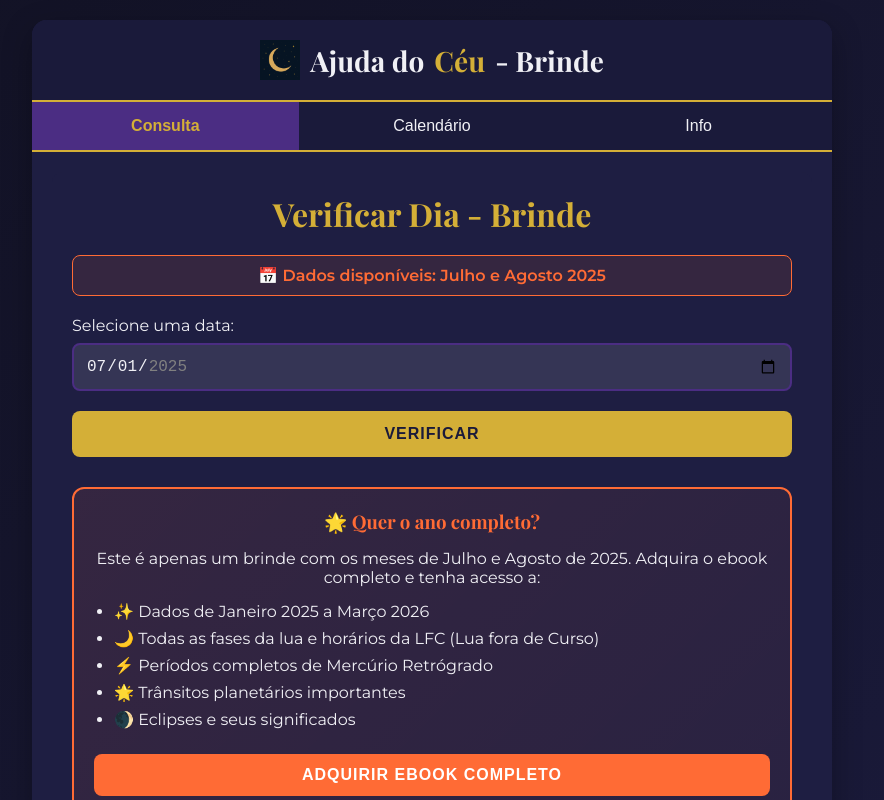
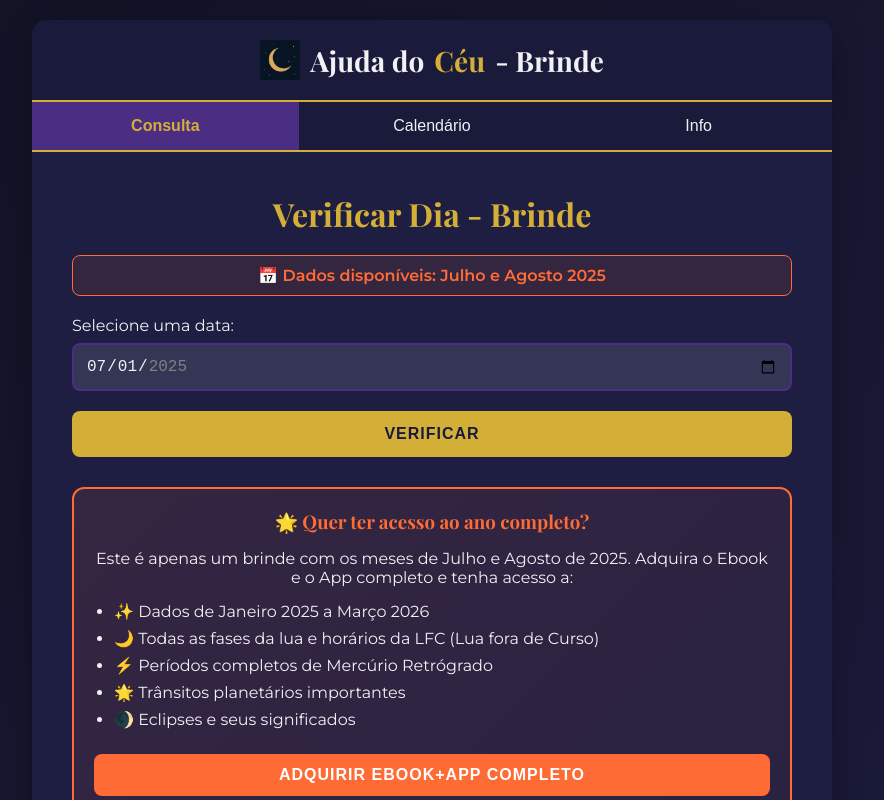
Before and after one commit to gutors/ajudadoceu-trial, a React (Vite) app: page / in a window 1280 px wide. Shown: the top 800 px of the page, without its empty margins (208-1092 px from the left). Built offline with nearby package versions, Linux system fonts and the light colour scheme.

Commit message:
Update sale text

```diff
--- a/src/App.tsx
+++ b/src/App.tsx
@@ -276,8 +276,8 @@ function App() {
           )}
 
           <div className="cta-section">
-            <h3>🌟 Quer o ano completo?</h3>
-            <p>Este é apenas um brinde com os meses de Julho e Agosto de 2025. Adquira o ebook completo e tenha acesso a:</p>
+            <h3>🌟 Quer ter acesso ao ano completo?</h3>
+            <p>Este é apenas um brinde com os meses de Julho e Agosto de 2025. Adquira o Ebook e o App completo e tenha acesso a:</p>
             <ul>
               <li>✨ Dados de Janeiro 2025 a Março 2026</li>
               <li>🌙 Todas as fases da lua e horários da LFC (Lua fora de Curso)</li>
@@ -285,7 +285,7 @@ function App() {
               <li>🌟 Trânsitos planetários importantes</li>
               <li>🌒 Eclipses e seus significados</li>
             </ul>
-            <button className="btn-cta" onClick={handleRedirect}>Adquirir Ebook Completo</button>
+            <button className="btn-cta" onClick={handleRedirect}>Adquirir Ebook+App Completo</button>
           </div>
         </div>
       </div>
@@ -319,8 +319,8 @@ function App() {
 
           <div className="cta-section">
             <p><strong>📅 Brinde:</strong> Apenas Julho e Agosto de 2025</p>
-            <p>Para ter acesso ao ano completo, adquira o ebook!</p>
-            <button className="btn-cta" onClick={handleRedirect}>Ver Ebook Completo</button>
+            <p>Para ter acesso ao ano completo, adquira o Ebook!</p>
+            <button className="btn-cta" onClick={handleRedirect}>Adquirir Ebook+App Completo</button>
           </div>
         </div>
       </div>
@@ -328,12 +328,12 @@ function App() {
       <div id="info" className={`tab-content ${activeTab === 'info' ? 'active' : ''}`}>
         <div className="info-card">
           <h3>🎁 Sobre este Brinde</h3>
-          <p>Este aplicativo exclusivo contém dados astrológicos para <strong>Julho e Agosto de 2025</strong>. Ele é uma amostra grátis, para acessar a versão completa adquira o ebook completo "Ajuda do Céu".</p>
+          <p>Este aplicativo exclusivo contém dados astrológicos para <strong>Julho e Agosto de 2025</strong>. <br/> Ele é uma amostra grátis, para acessar a versão completa adquira o ebook completo "Ajuda do Céu".</p>
         </div>
 
         <div className="info-card">
           <h3>Lua Fora de Curso</h3>
-          <p>Período em que a Lua não faz aspectos com outros planetas antes de mudar de signo. Não é recomendado iniciar projetos importantes ou tomar decisões cruciais.</p>
+          <p>Período em que a Lua não faz aspectos com outros planetas antes de mudar de signo. <br/> Não é recomendado iniciar projetos importantes ou tomar decisões cruciais.</p>
         </div>
 
         <div className="info-card">
@@ -345,8 +345,8 @@ function App() {
         </div>
 
         <div className="info-card">
-          <h3>🌟 Ebook Completo</h3>
-          <p>O ebook "Ajuda do Céu" contém:</p>
+          <h3>🌟 Ebook e App Completo</h3>
+          <p>O Ebook "Ajuda do Céu" contém:</p>
           <ul>
             <li>📅 Dados de Janeiro 2025 a Março 2026</li>
             <li>🌙 Todas as fases da lua e horários da LFC (Lua fora de Curso)</li>
@@ -354,12 +354,12 @@ function App() {
             <li>🌟 Trânsitos planetários importantes</li>
             <li>🌒 Eclipses e seus significados</li>
           </ul>
-          <button className="btn-cta" onClick={handleRedirect}>Adquirir Agora</button>
+          <button className="btn-cta" onClick={handleRedirect}>Adquirir Ebook+App Completo</button>
         </div>
       </div>
 
       <footer>
-        &copy; 2025 Ajuda do Céu - Brinde | Baseado no ebook de <span className="author">Letícia Andrade</span>
+        &copy; 2025 Ajuda do Céu - Brinde | Baseado no Ebook de <span className="author">Letícia Andrade</span>
       </footer>
     </div>
   );
```
